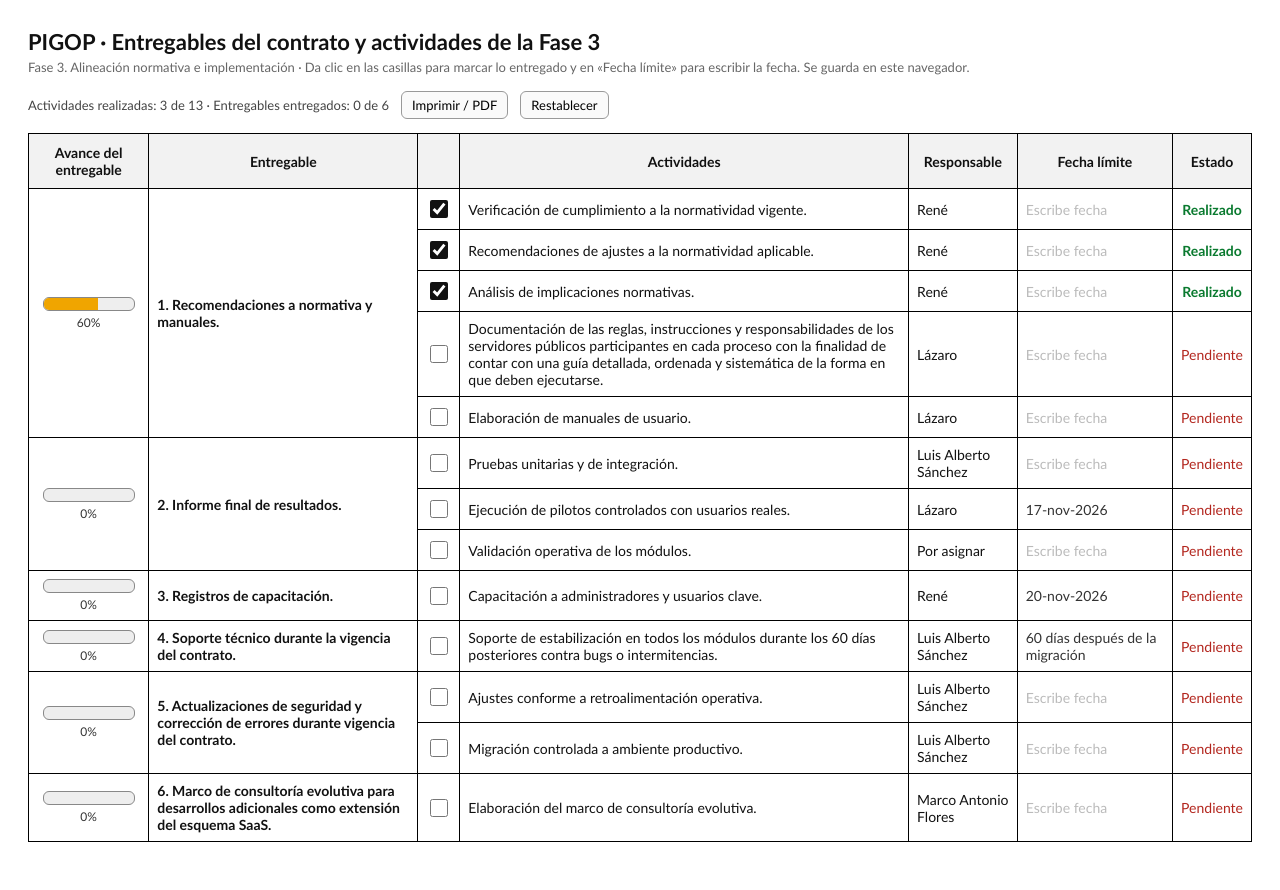
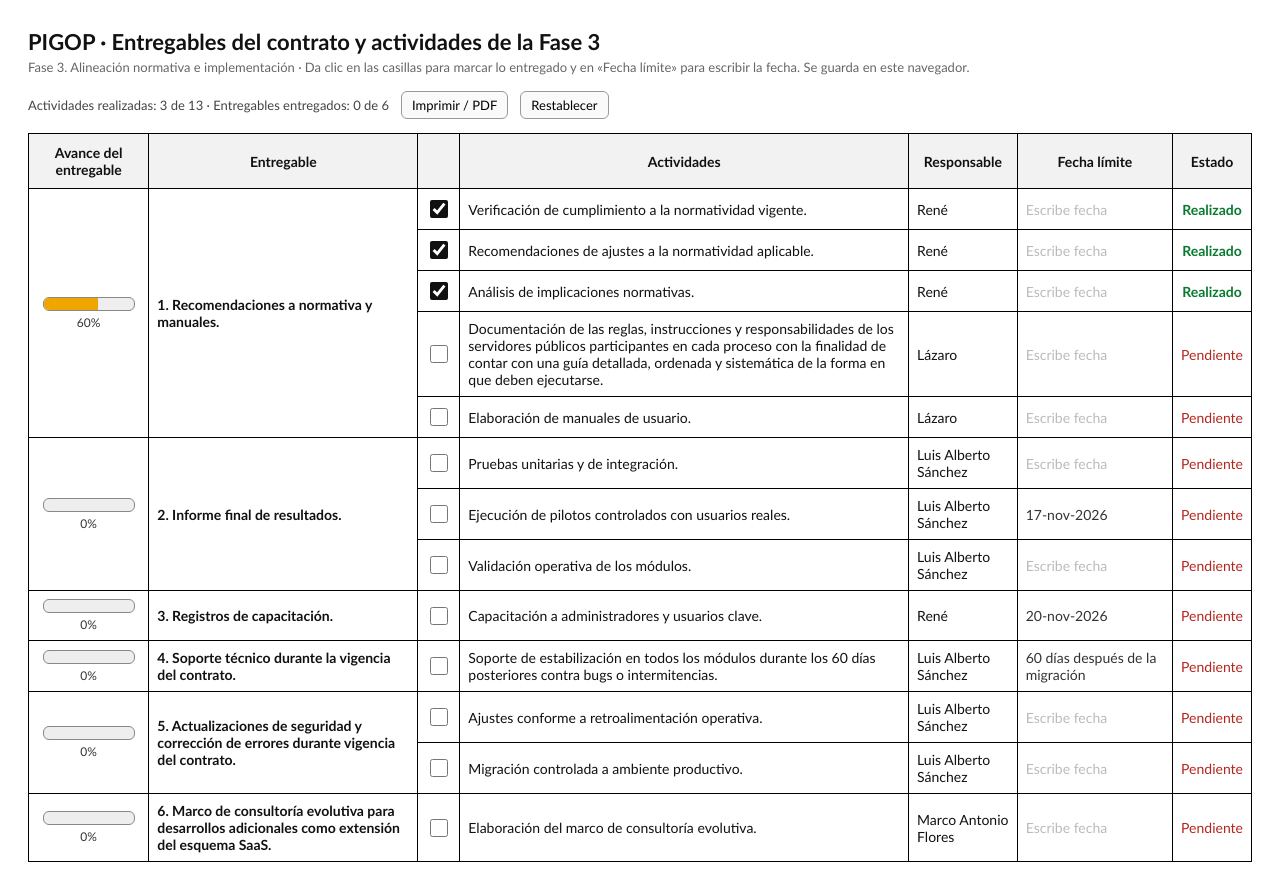
Before and after one commit to guatto27/pigop-entregables, a plain HTML site: page index.html in a window 1280 px wide. Drawn offline with Linux system fonts and the light colour scheme.

Commit message:
Informe final: Luis

```diff
--- a/index.html
+++ b/index.html
@@ -27,8 +27,8 @@ button{font:inherit;padding:5px 10px;border:1px solid #999;background:#fafafa;bo
 <tr><td class="c"><input type="checkbox" class="act" data-k="a0_3" data-e="0" data-def="0"></td><td class="">Documentación de las reglas, instrucciones y responsabilidades de los servidores públicos participantes en cada proceso con la finalidad de contar con una guía detallada, ordenada y sistemática de la forma en que deben ejecutarse.</td><td class="">Lázaro</td><td class="fecha" contenteditable="true" data-k="f0_3" data-def=""></td><td class="c estado" data-for="a0_3"></td></tr>
 <tr><td class="c"><input type="checkbox" class="act" data-k="a0_4" data-e="0" data-def="0"></td><td class="">Elaboración de manuales de usuario.</td><td class="">Lázaro</td><td class="fecha" contenteditable="true" data-k="f0_4" data-def=""></td><td class="c estado" data-for="a0_4"></td></tr>
 <tr><td rowspan="3" class="c gtop"><div class="pb" data-e="1"><div class="pbf"></div></div><div class="pbt" data-e="1"></div></td><td rowspan="3" class="ent-name gtop">2. Informe final de resultados.</td><td class="c gtop"><input type="checkbox" class="act" data-k="a1_0" data-e="1" data-def="0"></td><td class="gtop">Pruebas unitarias y de integración.</td><td class="gtop">Luis Alberto Sánchez</td><td class="fecha gtop" contenteditable="true" data-k="f1_0" data-def=""></td><td class="c estado gtop" data-for="a1_0"></td></tr>
-<tr><td class="c"><input type="checkbox" class="act" data-k="a1_1" data-e="1" data-def="0"></td><td class="">Ejecución de pilotos controlados con usuarios reales.</td><td class="">Lázaro</td><td class="fecha" contenteditable="true" data-k="f1_1" data-def="17-nov-2026">17-nov-2026</td><td class="c estado" data-for="a1_1"></td></tr>
-<tr><td class="c"><input type="checkbox" class="act" data-k="a1_2" data-e="1" data-def="0"></td><td class="">Validación operativa de los módulos.</td><td class="">Por asignar</td><td class="fecha" contenteditable="true" data-k="f1_2" data-def=""></td><td class="c estado" data-for="a1_2"></td></tr>
+<tr><td class="c"><input type="checkbox" class="act" data-k="a1_1" data-e="1" data-def="0"></td><td class="">Ejecución de pilotos controlados con usuarios reales.</td><td class="">Luis Alberto Sánchez</td><td class="fecha" contenteditable="true" data-k="f1_1" data-def="17-nov-2026">17-nov-2026</td><td class="c estado" data-for="a1_1"></td></tr>
+<tr><td class="c"><input type="checkbox" class="act" data-k="a1_2" data-e="1" data-def="0"></td><td class="">Validación operativa de los módulos.</td><td class="">Luis Alberto Sánchez</td><td class="fecha" contenteditable="true" data-k="f1_2" data-def=""></td><td class="c estado" data-for="a1_2"></td></tr>
 <tr><td rowspan="1" class="c gtop"><div class="pb" data-e="2"><div class="pbf"></div></div><div class="pbt" data-e="2"></div></td><td rowspan="1" class="ent-name gtop">3. Registros de capacitación.</td><td class="c gtop"><input type="checkbox" class="act" data-k="a2_0" data-e="2" data-def="0"></td><td class="gtop">Capacitación a administradores y usuarios clave.</td><td class="gtop">René</td><td class="fecha gtop" contenteditable="true" data-k="f2_0" data-def="20-nov-2026">20-nov-2026</td><td class="c estado gtop" data-for="a2_0"></td></tr>
 <tr><td rowspan="1" class="c gtop"><div class="pb" data-e="3"><div class="pbf"></div></div><div class="pbt" data-e="3"></div></td><td rowspan="1" class="ent-name gtop">4. Soporte técnico durante la vigencia del contrato.</td><td class="c gtop"><input type="checkbox" class="act" data-k="a3_0" data-e="3" data-def="0"></td><td class="gtop">Soporte de estabilización en todos los módulos durante los 60 días posteriores contra bugs o intermitencias.</td><td class="gtop">Luis Alberto Sánchez</td><td class="fecha gtop" contenteditable="true" data-k="f3_0" data-def="60 días después de la migración">60 días después de la migración</td><td class="c estado gtop" data-for="a3_0"></td></tr>
 <tr><td rowspan="2" class="c gtop"><div class="pb" data-e="4"><div class="pbf"></div></div><div class="pbt" data-e="4"></div></td><td rowspan="2" class="ent-name gtop">5. Actualizaciones de seguridad y corrección de errores durante vigencia del contrato.</td><td class="c gtop"><input type="checkbox" class="act" data-k="a4_0" data-e="4" data-def="0"></td><td class="gtop">Ajustes conforme a retroalimentación operativa.</td><td class="gtop">Luis Alberto Sánchez</td><td class="fecha gtop" contenteditable="true" data-k="f4_0" data-def=""></td><td class="c estado gtop" data-for="a4_0"></td></tr>
```
